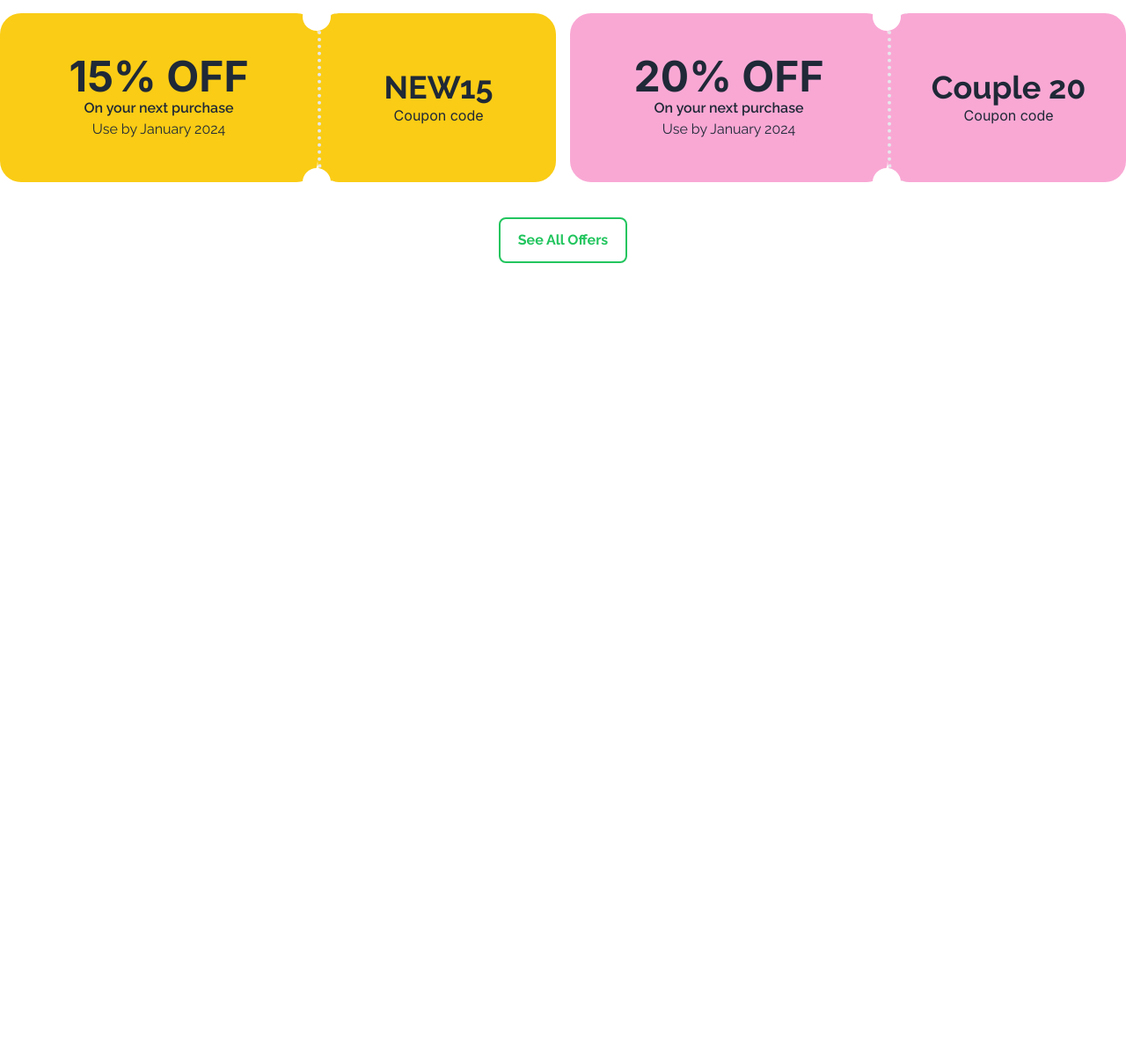
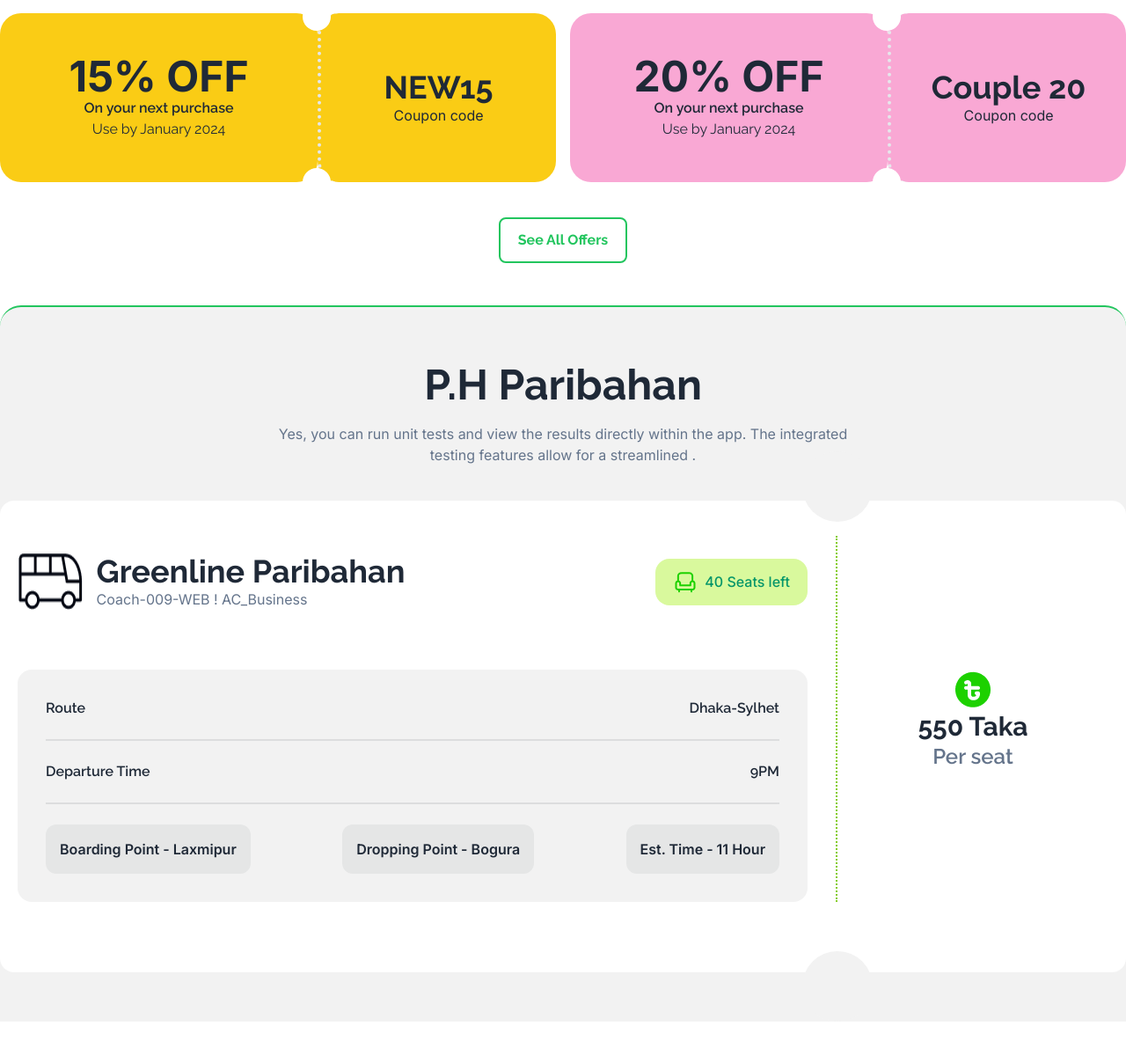
Before and after one commit to raselworshop/smart-ticketing, a website built with Vite: page index.html in a window 1280 px wide. Shown: the part 913-2112 px from the top of the page at 88% size. Before the commit the page ends 1260 px from the top, so only its background shows below. Built offline with nearby package versions, Linux system fonts and the light colour scheme.

Commit message:
added the ph paribahan section

```diff
--- a/index.html
+++ b/index.html
@@ -148,8 +148,70 @@
         </div>
     </section>
     <!-- PH paribahan section  -->
-    <section>
+    <section class="bg-base-200 border-t-2 border-green-500 rounded-tl-3xl rounded-tr-3xl pb-14 my-10">
+        <section class="max-w-screen-xl mx-auto mt-16">
+            <div class="flex flex-col justify-center items-center mb-10">
+                <h1 class="font-raleway font-bold text-3xl md:text-5xl mb-3 md:mb-5">P.H Paribahan</h1>
+                <p class="font-inter text-slate-500 text-center">Yes, you can run unit tests and view the results directly within the app. The integrated <br>
+                     testing features allow for a streamlined .</p>
+            </div>
+            <section class="bg-white px-5 py-10 rounded-2xl relative">
+                <div class="hidden md:block bg-base-200 rounded-full h-20 w-20 absolute right-72 -top-14"></div>
+                <div class="hidden md:block bg-base-200 rounded-full h-20 w-20 absolute right-72 -bottom-14"></div>
+                <div class="grid grid-cols-2 md:grid-cols-4 justify-between mb-10">
+                    <div class="grid grid-cols-1 md:grid-cols-2 md:items-center col-span-2 md:col-span-3 justify-center md:justify-between gap-12">
+                        <div class="flex justify-center my-5 gap-4">
+                            <img src="./images/bus-logo.png" alt="bus logo">
+                            <div>
+                                <h2 class="font-raleway font-bold text-2xl md:text-4xl">Greenline Paribahan</h2>
+                                <p class="font-inter text-slate-500">Coach-009-WEB ! AC_Business</p>
+                            </div>
+                        </div>
+                        <div class="hidden md:flex md:justify-end">
+                            <div class="md:max-w-56 flex justify-center items-center gap-2 bg-lime-200 rounded-2xl px-5 py-3 mx-8">
+                                <img class="h-fit" src="./images/seat-green.png" alt="seats">
+                                <span class="font-inter font-medium text-emerald-600"><span>40</span> Seats left</span>
+                            </div>
+                        </div>
+                        <div class="col-span-2 bg-base-200 p-8 mr-8 rounded-2xl">
+                            <div class="flex justify-between">
+                                <h2 class="font-raleway font-semibold">Route</h2>
+                                <p class="text-right font-raleway font-semibold">Dhaka-Sylhet</p>
+                            </div>
+                            <div class="divider divide-dashed"></div>
+                            <div class="flex justify-between">
+                                <h2 class="font-raleway font-semibold">Departure Time</h2>
+                                <time class="text-right font-raleway font-semibold" datetime="datetime">9PM</time>
+                            </div>
+                            <div class="divider divide-dashed "></div>
+                            <div>
+                                <ul class="flex justify-between">
+                                    <li class="bg-base-300 p-4 rounded-xl font-inter font-semibold">Boarding Point - Laxmipur</li>
+                                    <li class="bg-base-300 p-4 rounded-xl font-inter font-semibold">Dropping Point - Bogura</li>
+                                    <li class="bg-base-300 p-4 rounded-xl font-inter font-semibold">Est. Time - 11 Hour</li>
+                                </ul>
+                            </div>
+                        </div>
+                    </div>
+                    <div class="flex md:hidden">
+                        <div class="md:max-w-56 flex justify-center items-center gap-2 bg-lime-200 rounded-2xl px-5 py-3">
+                            <img class="h-fit" src="./images/seat-green.png" alt="seats">
+                            <span class="font-inter font-medium text-emerald-600"><span>40</span> Seats left</span>
+                        </div>
+                    </div>
+                    <div class="border-dotted col-span-1 md:col-span-0 md:border-l-2 border-lime-500 flex md:flex-col justify-center items-center">
+                        <img src="./images/fare.png" alt="fare image">
+                        <h1 class="font-raleway font-bold text-3xl"><span class="font-raleway">550</span> Taka</h1>
+                        <p class="font-raleway font-semibold text-2xl text-slate-500">Per seat</p>
+                    </div>
+                </div>
+                <!-- seat plan section start -->
+                <section>
 
+                </section>
+                <!-- seat plan section ends -->
+            </section>
+        </section>
     </section>
 </main>
 <footer></footer>
```
